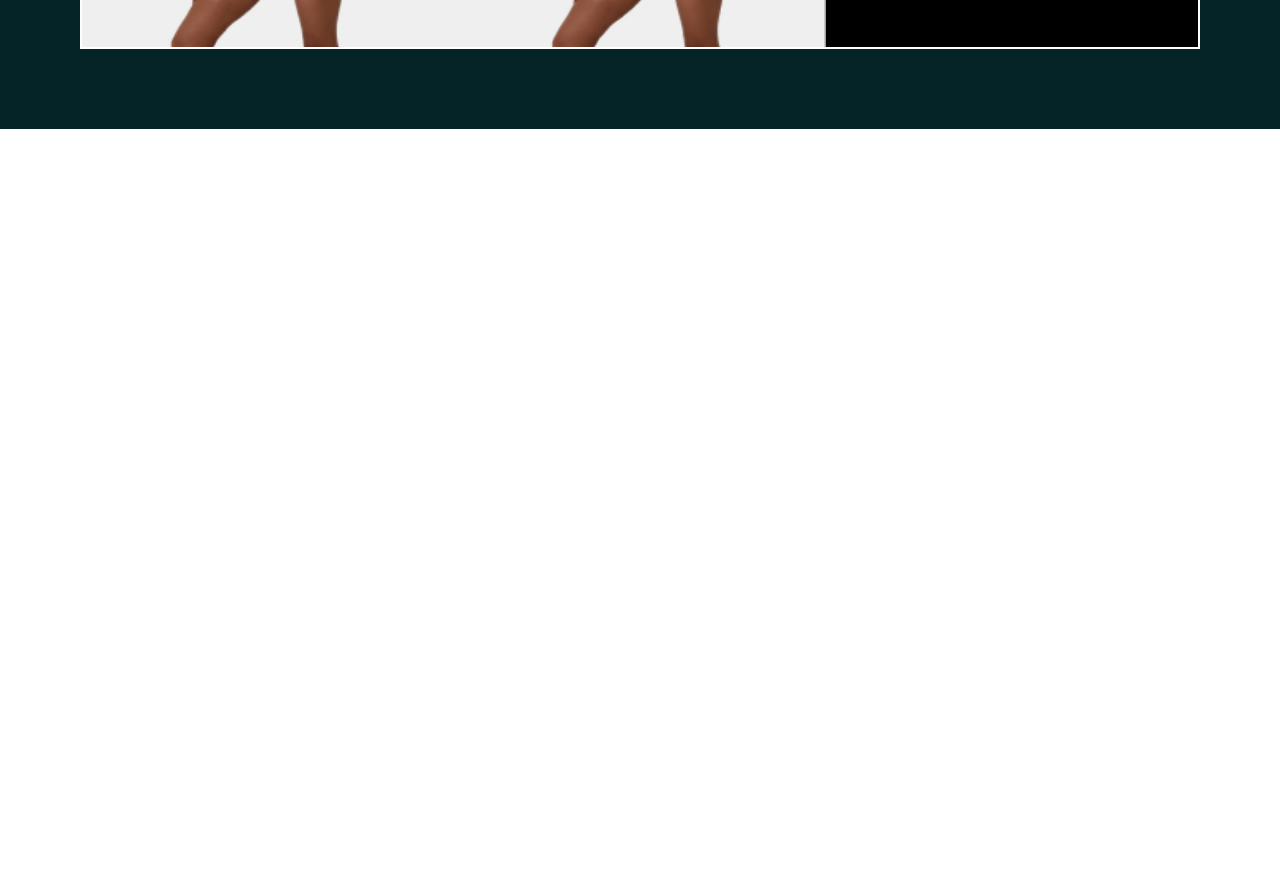
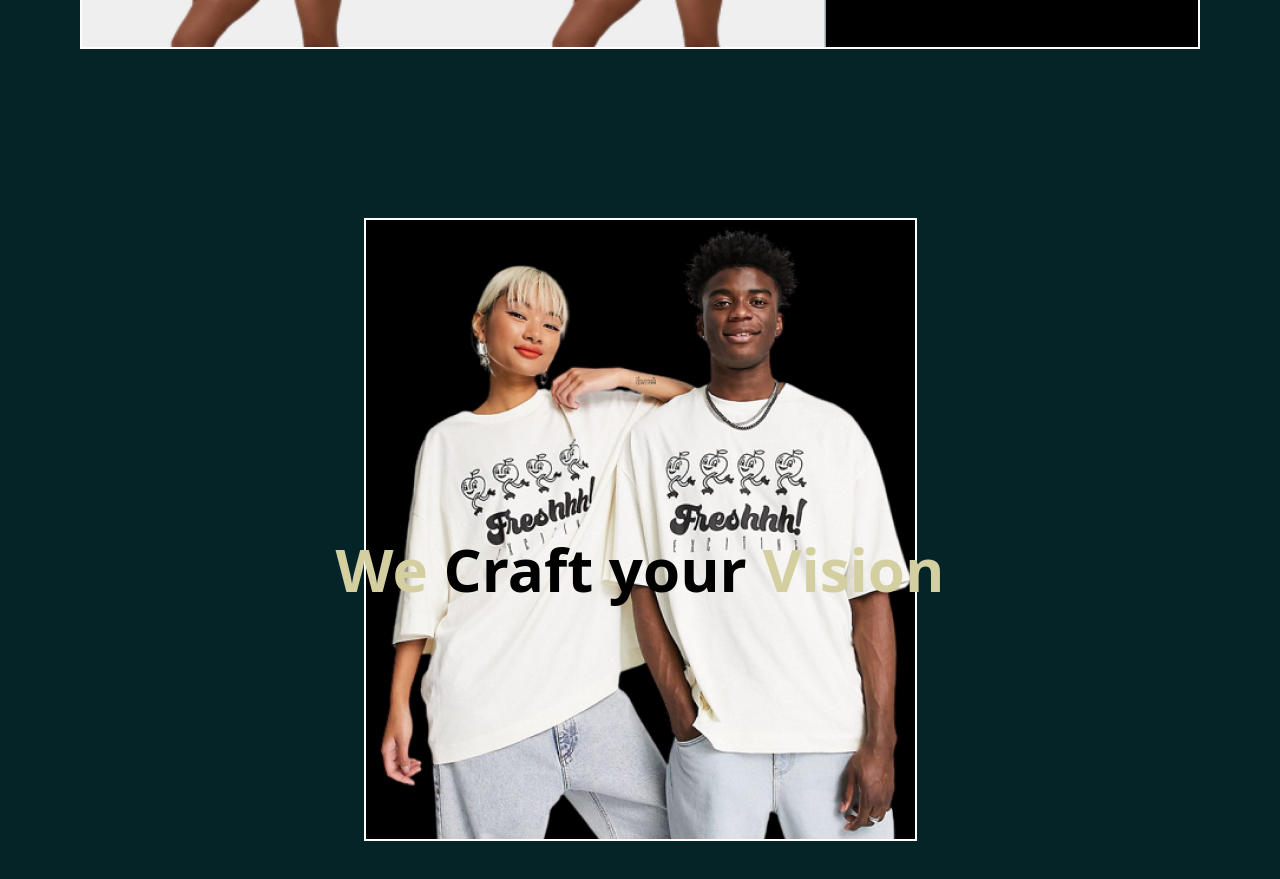
Before and after one commit to SaadOps/WearCraft-React, a React (Vite) app: page / in a window 1280 px wide. Shown: the part 2480-3359 px from the top of the page. Before the commit the page ends 2609 px from the top, so only its background shows below. Built offline with nearby package versions, Linux system fonts and the light colour scheme.

Commit message:
Tagline component

```diff
--- a/src/App.jsx
+++ b/src/App.jsx
@@ -5,6 +5,7 @@ import Navbar from './components/Navbar';
 import Hero from './components/Hero';
 import Collections from './components/Collections';
 import Customization from './components/Customization'
+import Tagline from './components/Tagline'
 function App() {
   return (
     <div className='m-0 p-0'>
@@ -12,6 +13,7 @@ function App() {
            <Hero />
           <Customization />
           <Collections />
+          <Tagline />
 
     </div>
 
--- /dev/null
+++ b/src/components/Tagline.jsx
@@ -0,0 +1,28 @@
+import React from 'react';
+import { Container, Image, Row, Col } from 'react-bootstrap';
+import taglineImage from '../assets/Tagline.png';
+
+const HeroSection = () => {
+  return (
+    <div className="bg-[#052428] w-full">
+      <Container className="h-screen flex flex-col justify-center items-center">
+        <Row className="h-full w-full">
+          <Col className="flex justify-center items-center">
+            <div className="relative">
+              <Image src={taglineImage} className="max-w-full h-auto bg-black" alt="Alt text" />
+              <div className="absolute top-1/2 left-1/2 transform -translate-x-1/2 -translate-y-1/2 text-white text-center">
+                <h1 className="text-3xl sm:text-4xl md:text-5xl lg:text-6xl font-bold whitespace-nowrap pt-20">
+                  <span className="text-[#D4CFA1]">We</span> <span className="text-black">Craft</span>
+                  <span className='text-black'> your</span>
+                  <span className="text-[#D4CFA1]"> Vision</span>
+                </h1>
+              </div>
+            </div>
+          </Col>
+        </Row>
+      </Container>
+    </div>
+  );
+};
+
+export default HeroSection;
```
Also changed, not shown: src/assets/Tagline.png (added).
